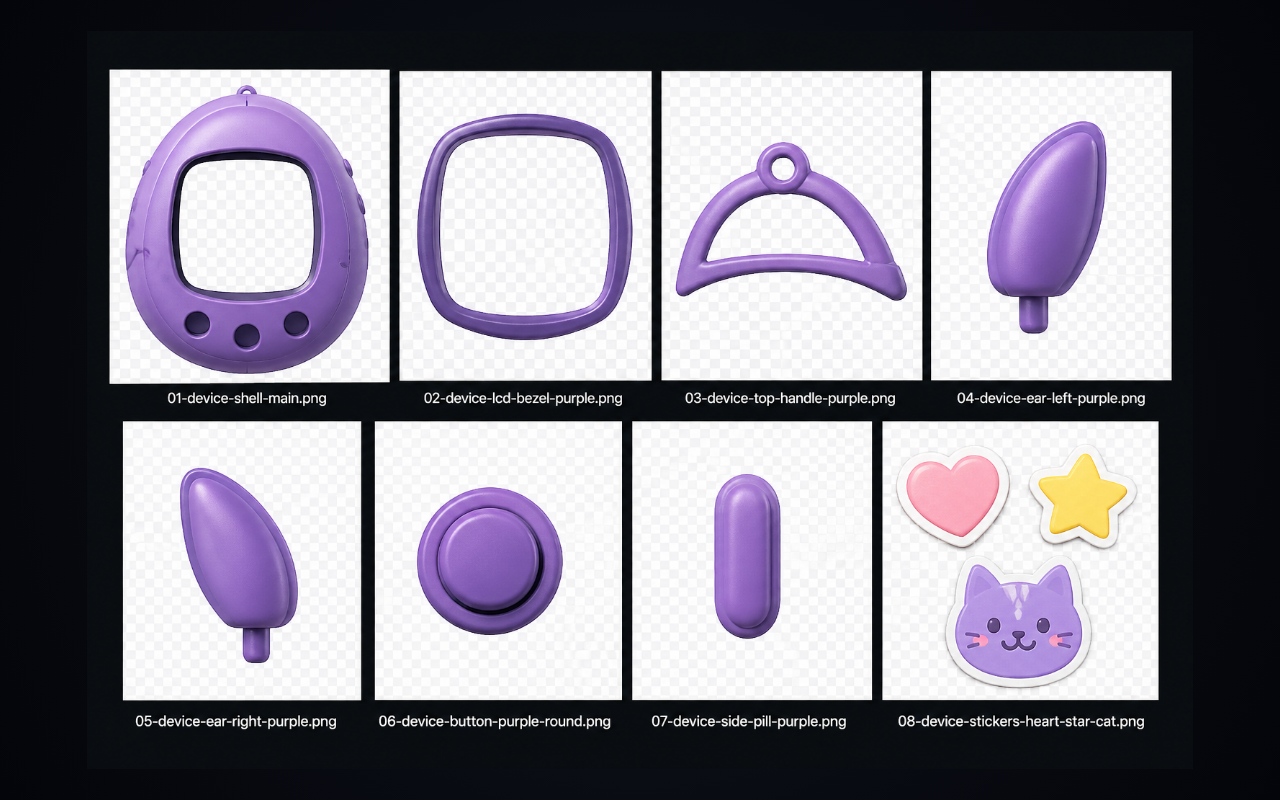
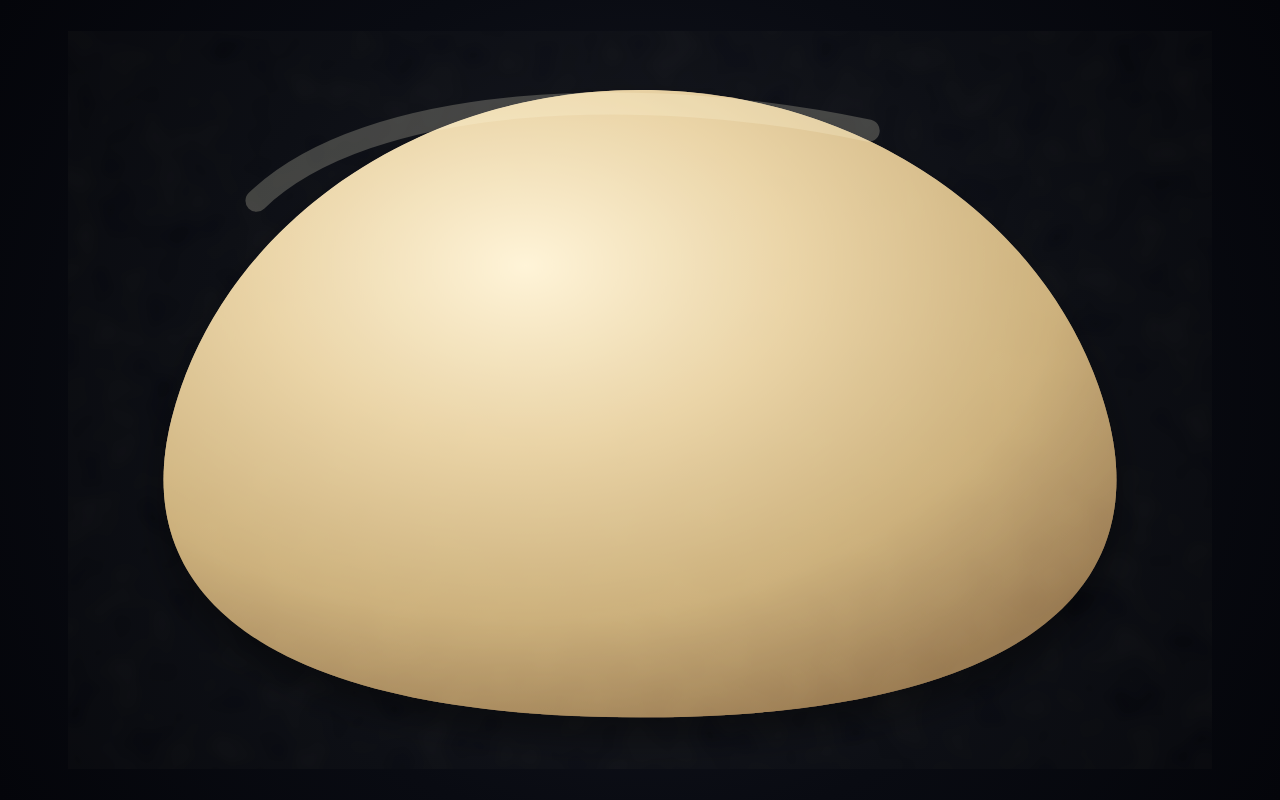
Before and after one commit to InnovateSN/vaultfootage, a Next.js app: page / in a window 1280 px wide. Built offline with nearby package versions, Linux system fonts and the light colour scheme.

Commit message:
Use corrected separated shell SVG layer

```diff
--- a/app/page.js
+++ b/app/page.js
@@ -25,7 +25,7 @@
         }}
       >
         <img
-          src="/assets/tamasocial-separated/01-device-shell-main.png?v=1"
+          src="/assets/tamasocial-separated/01-device-shell-main.svg?v=2"
           alt=""
           style={{
             width: "100%",
```
